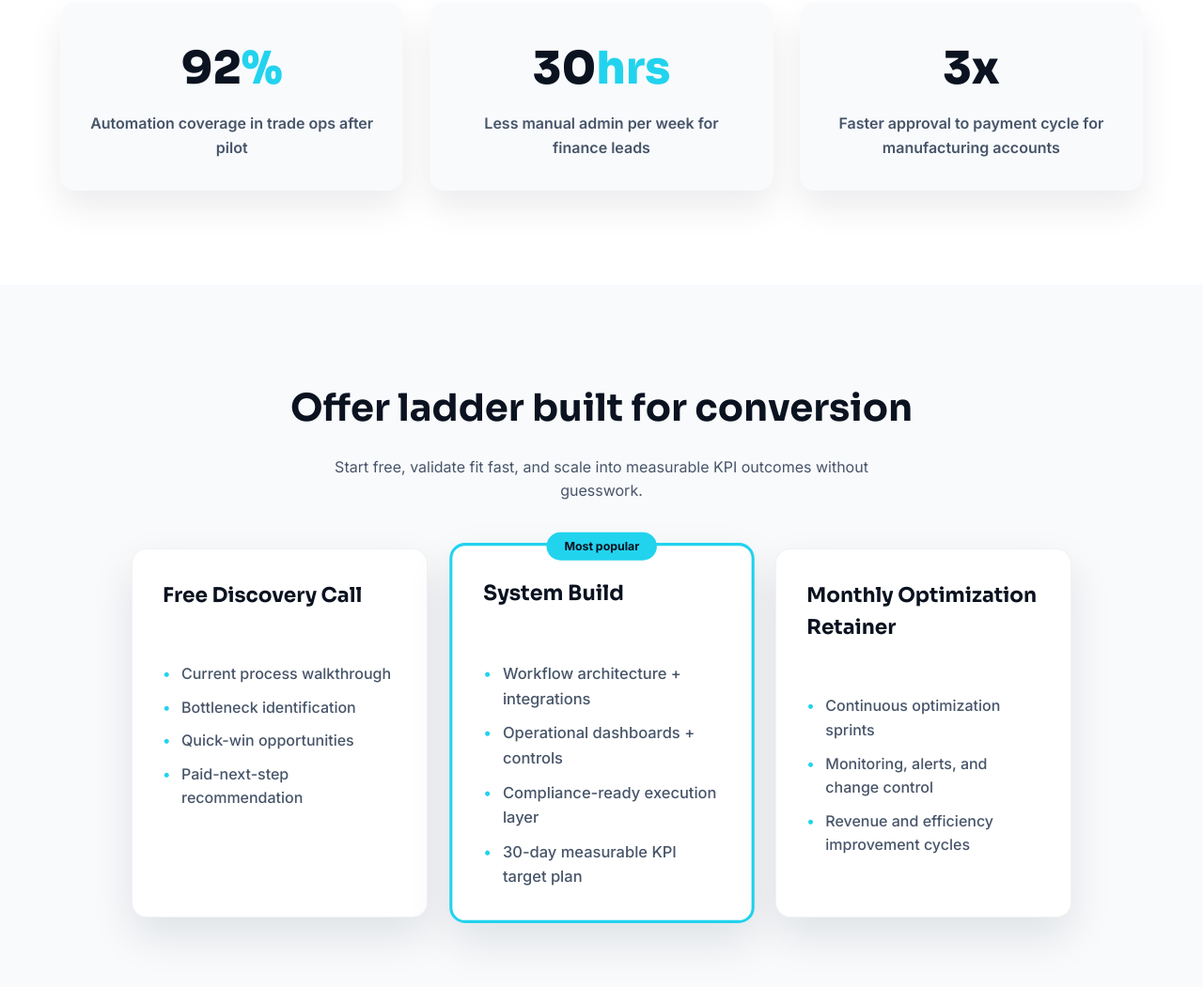
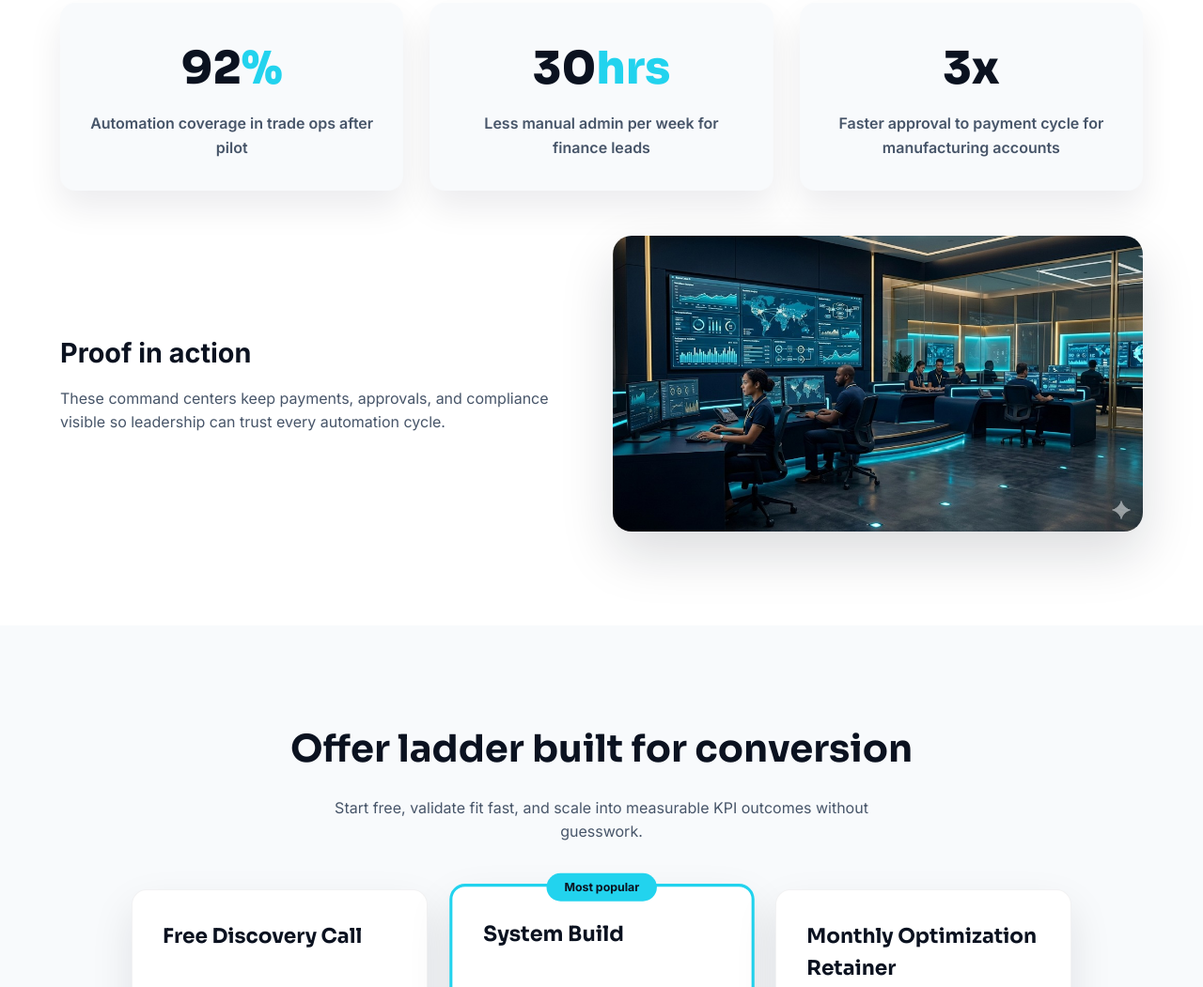
Before and after one commit to christianct-web/manalabs8-web, a plain HTML site: page index.html in a window 1280 px wide. Shown: the part 3911-4962 px from the top of the page at 94% size. Drawn offline with Linux system fonts and the light colour scheme.

Commit message:
Add proof visual and update hero/proof layout

```diff
--- a/index.html
+++ b/index.html
@@ -69,6 +69,11 @@
     .service-card .icon svg { width: 26px; height: 26px; fill: var(--cyan); }
     .proof { background: var(--white); }
     .proof-card { background: var(--cloud); text-align: center; box-shadow: 0 18px 36px rgba(11,18,32,0.08); }
+    .proof-visual { display: grid; gap: 24px; grid-template-columns: repeat(auto-fit, minmax(320px, 1fr)); align-items: center; margin-top: 48px; }
+    .proof-visual img { width: 100%; border-radius: 20px; box-shadow: 0 24px 56px rgba(11,18,32,0.15); }
+    .proof-visual .text { color: var(--midnight); }
+    .proof-visual .text h3 { font-size: 1.8rem; margin-bottom: 12px; }
+    .proof-visual .text p { color: var(--slate); font-size: 1rem; }
     .tracks { background: var(--white); }
     .tracks-grid { display: grid; gap: 24px; grid-template-columns: repeat(auto-fit, minmax(240px, 1fr)); max-width: 1100px; margin: 0 auto; }
     .track-card { background: var(--cloud); border-radius: 16px; padding: 28px; box-shadow: 0 14px 36px rgba(11,18,32,0.07); border: 1px solid rgba(11,18,32,0.05); }
@@ -298,6 +303,13 @@
           <div class="label">Faster approval to payment cycle for manufacturing accounts</div>
         </div>
       </div>
+      <div class="proof-visual">
+        <div class="text">
+          <h3>Proof in action</h3>
+          <p>These command centers keep payments, approvals, and compliance visible so leadership can trust every automation cycle.</p>
+        </div>
+        <img src="assets/generated/proof-metrics.jpg" alt="Operations control room">
+      </div>
     </div>
   </section>
 
```
Also changed, not shown: assets/generated/proof-metrics.jpg (added).
